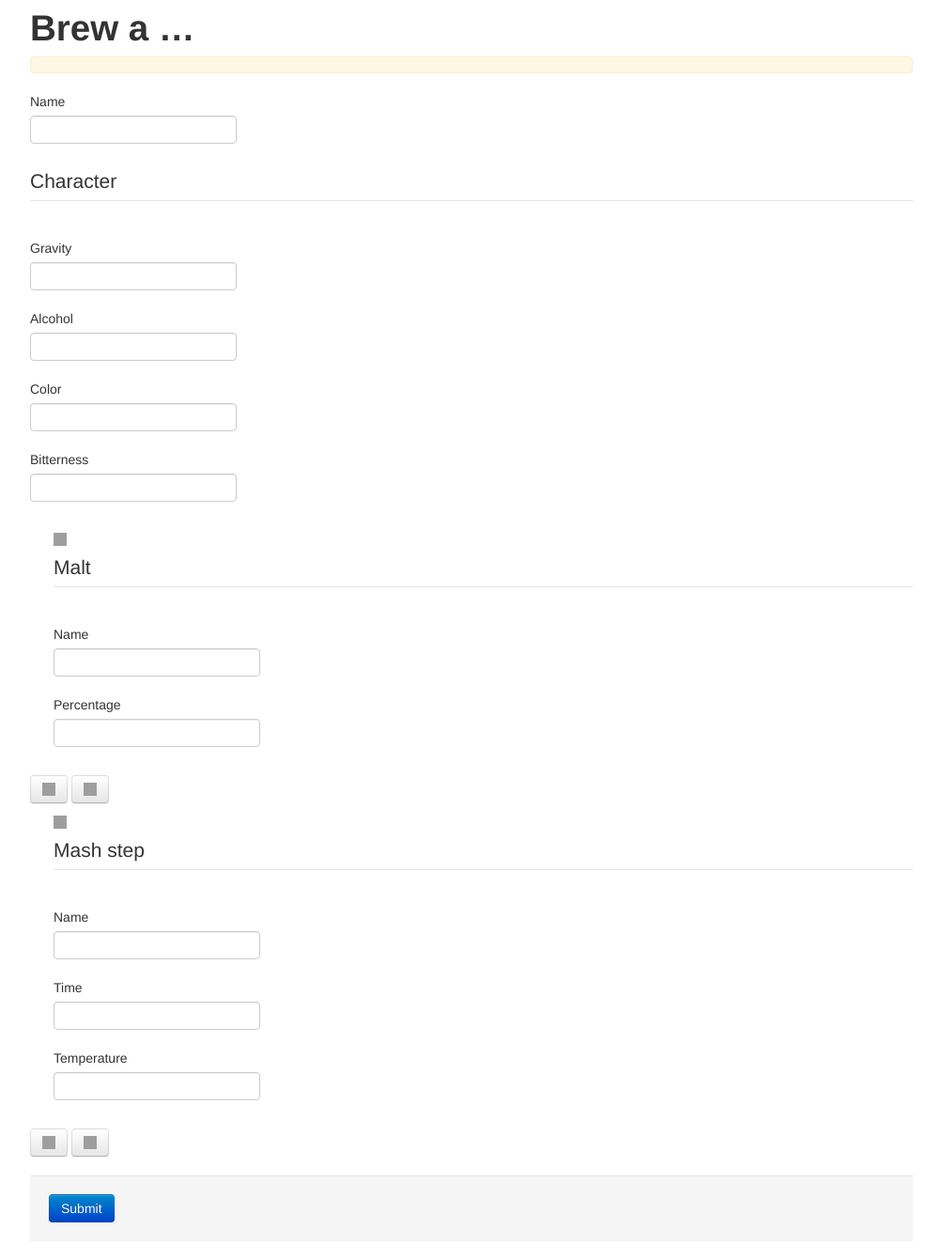
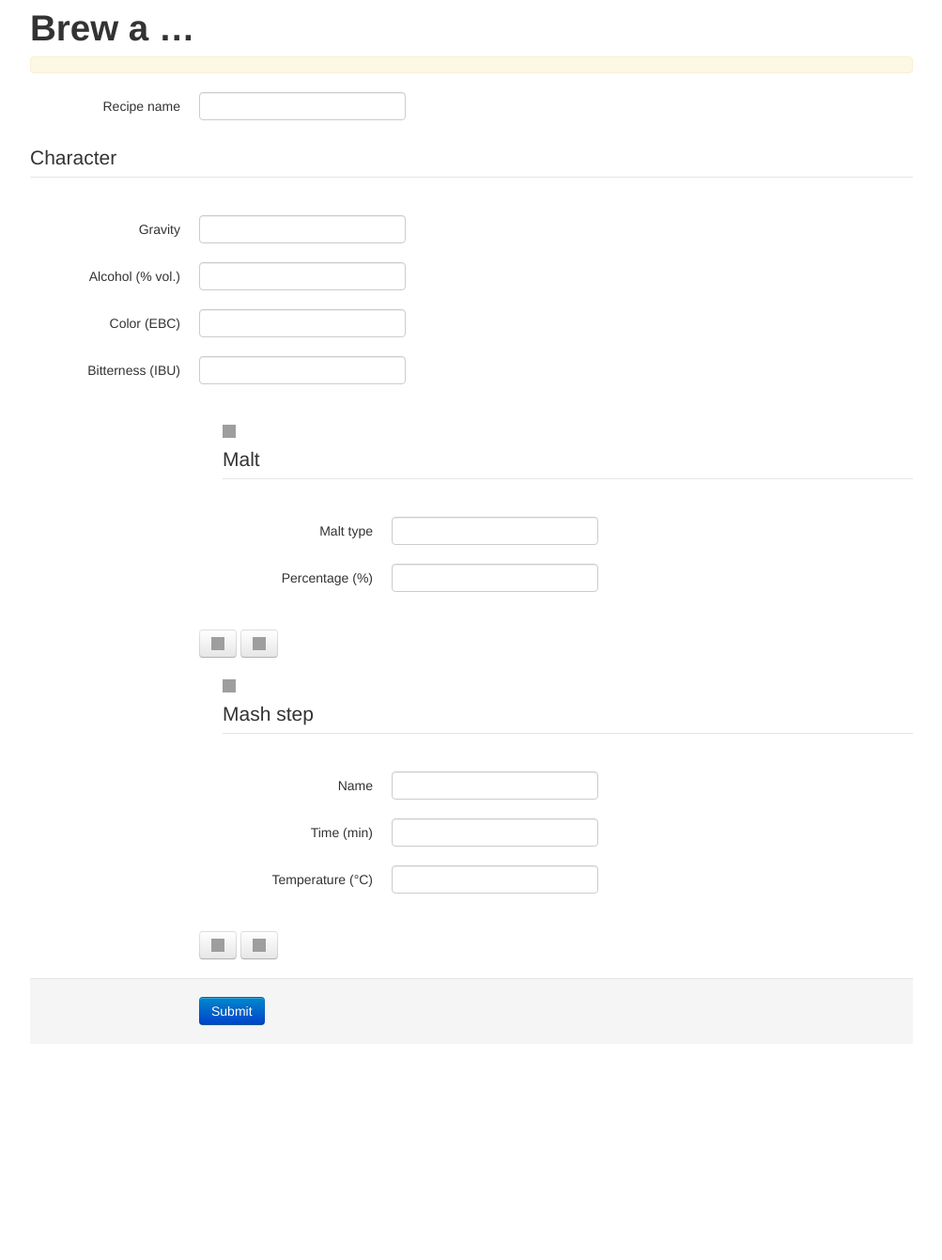
Before and after one commit to brewpeople/brewmeister, a Flask app: page /recipes in a window 1280 px wide. Shown: the whole page at 94% size, without its empty margins (138-1141 px from the left). After the commit the page ends 1093 px from the top, so only its background shows below. Run offline with Flask 2, Linux system fonts and the light colour scheme; grey boxes are pictures that could not be loaded.

Commit message:
Improve recipe form

```diff
--- a/brew/templates/create.html
+++ b/brew/templates/create.html
@@ -12,13 +12,13 @@
     <div class="container">
       <h1>Brew a …</h1>
       <div id="res" class="alert"></div>
-      <form></form>
+      <form class="form-horizontal"></form>
       <script type="text/javascript">
         $('form').jsonForm({
           schema: {
             name: {
               type: 'string',
-              title: 'Name',
+              title: 'Recipe name',
               required: true,
             },
             character: {
@@ -32,17 +32,17 @@
                 },
                 alc: {
                   type: 'number',
-                  title: 'Alcohol',
+                  title: 'Alcohol (% vol.)',
                   required: true
                 },
                 ebc: {
                   type: 'number',
-                  title: 'Color',
+                  title: 'Color (EBC)',
                   required: true
                 },
                 ibu: {
                   type: 'number',
-                  title: 'Bitterness',
+                  title: 'Bitterness (IBU)',
                   required: true
                 }
               }
@@ -55,12 +55,12 @@
                 properties: {
                   name: {
                     type: 'string',
-                    title: 'Name',
+                    title: 'Malt type',
                     required: true
                   },
                   percentage: {
                     type: 'number',
-                    title: 'Percentage',
+                    title: 'Percentage (%)',
                     required: true
                   }
                 }
@@ -79,12 +79,12 @@
                   },
                   time: {
                     type: 'number',
-                    title: 'Time',
+                    title: 'Time (min)',
                     required: true
                   },
                   temperature: {
                     type: 'number',
-                    title: 'Temperature',
+                    title: 'Temperature (°C)',
                     required: true
                   }
                 }
```
